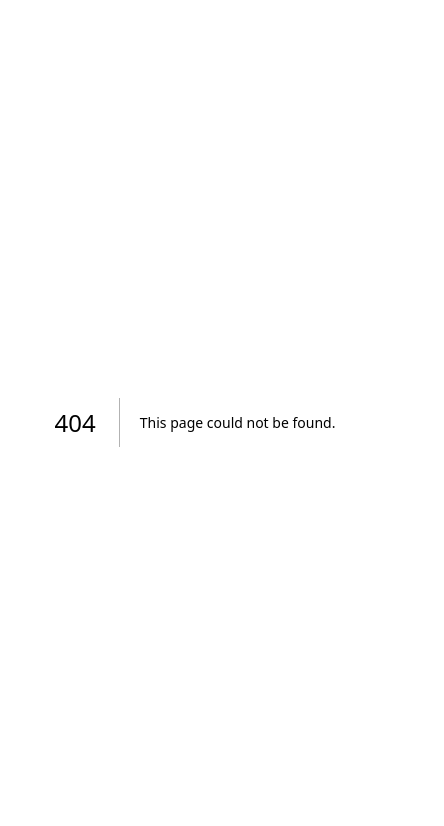
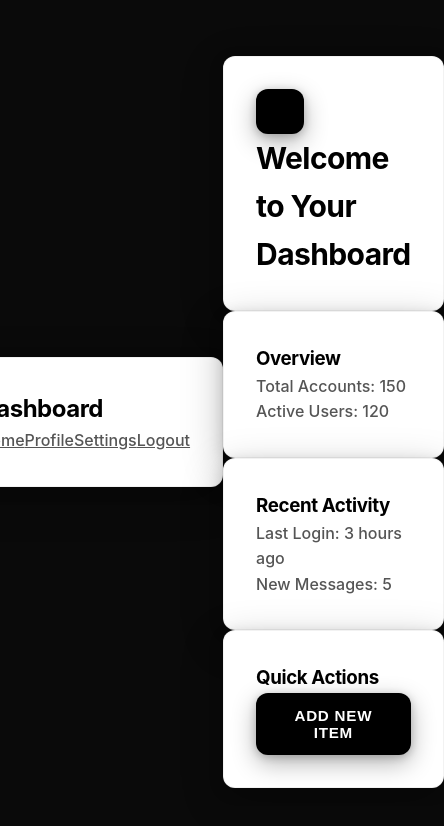
Before and after one commit to RensithUdara/corporate-client-system, a Next.js app: page /dashboard in a window 390 px wide. Before the commit this address had no page. Shown: the top 826 px of the page, 444 px wide, since content can reach past the window. Built offline with nearby package versions, Linux system fonts and the light colour scheme.

Commit message:
Add dashboard component with responsive sidebar and content layout

```diff
--- /dev/null
+++ b/src/app/dashboard/page.tsx
@@ -0,0 +1,67 @@
+'use client';
+
+import { useState } from 'react';
+import Link from 'next/link';
+
+export default function Dashboard() {
+  const [sidebarOpen, setSidebarOpen] = useState(false);
+
+  return (
+    <div className="min-h-screen flex bg-[#0a0a0a]">
+      {/* Sidebar */}
+      <aside className={`fixed inset-y-0 left-0 w-64 bg-white shadow-lg transform transition-transform duration-300 ease-in-out ${sidebarOpen ? 'translate-x-0' : '-translate-x-full'} md:relative md:translate-x-0`}>
+        <div className="p-6">
+          <h2 className="text-2xl font-bold text-gray-800">Dashboard</h2>
+          <nav className="mt-8 space-y-4">
+            <Link href="/dashboard" className="block text-gray-700 hover:text-black font-medium transition-colors">Home</Link>
+            <Link href="/dashboard/profile" className="block text-gray-700 hover:text-black font-medium transition-colors">Profile</Link>
+            <Link href="/dashboard/settings" className="block text-gray-700 hover:text-black font-medium transition-colors">Settings</Link>
+            <Link href="/login" className="block text-gray-700 hover:text-black font-medium transition-colors">Logout</Link>
+          </nav>
+        </div>
+      </aside>
+
+      {/* Main Content */}
+      <div className="flex-1 flex flex-col">
+        {/* Header */}
+        <header className="bg-white shadow-lg p-6 flex items-center justify-between">
+          <button
+            className="md:hidden text-black focus:outline-none"
+            onClick={() => setSidebarOpen(!sidebarOpen)}
+          >
+            <svg className="w-6 h-6" fill="none" stroke="currentColor" viewBox="0 0 24 24" xmlns="http://www.w3.org/2000/svg">
+              <path strokeLinecap="round" strokeLinejoin="round" strokeWidth="2" d="M4 6h16M4 12h16m-7 6h7"></path>
+            </svg>
+          </button>
+          <h1 className="text-2xl font-bold text-gray-800">Welcome to Your Dashboard</h1>
+          <div className="w-6 md:hidden" /> {/* Spacer for mobile */}
+        </header>
+
+        {/* Dashboard Content */}
+        <main className="flex-1 p-6">
+          <div className="grid grid-cols-1 md:grid-cols-2 lg:grid-cols-3 gap-6">
+            {/* Card 1 */}
+            <div className="bg-white rounded-xl p-6 shadow-lg hover:shadow-xl transition-all duration-300">
+              <h3 className="text-lg font-semibold text-gray-800">Overview</h3>
+              <p className="mt-2 text-gray-700">Total Accounts: 150</p>
+              <p className="text-gray-700">Active Users: 120</p>
+            </div>
+            {/* Card 2 */}
+            <div className="bg-white rounded-xl p-6 shadow-lg hover:shadow-xl transition-all duration-300">
+              <h3 className="text-lg font-semibold text-gray-800">Recent Activity</h3>
+              <p className="mt-2 text-gray-700">Last Login: 3 hours ago</p>
+              <p className="text-gray-700">New Messages: 5</p>
+            </div>
+            {/* Card 3 */}
+            <div className="bg-white rounded-xl p-6 shadow-lg hover:shadow-xl transition-all duration-300">
+              <h3 className="text-lg font-semibold text-gray-800">Quick Actions</h3>
+              <button className="mt-4 w-full text-white rounded-lg py-2 font-medium transition-all duration-300">
+                Add New Item
+              </button>
+            </div>
+          </div>
+        </main>
+      </div>
+    </div>
+  );
+}
```
